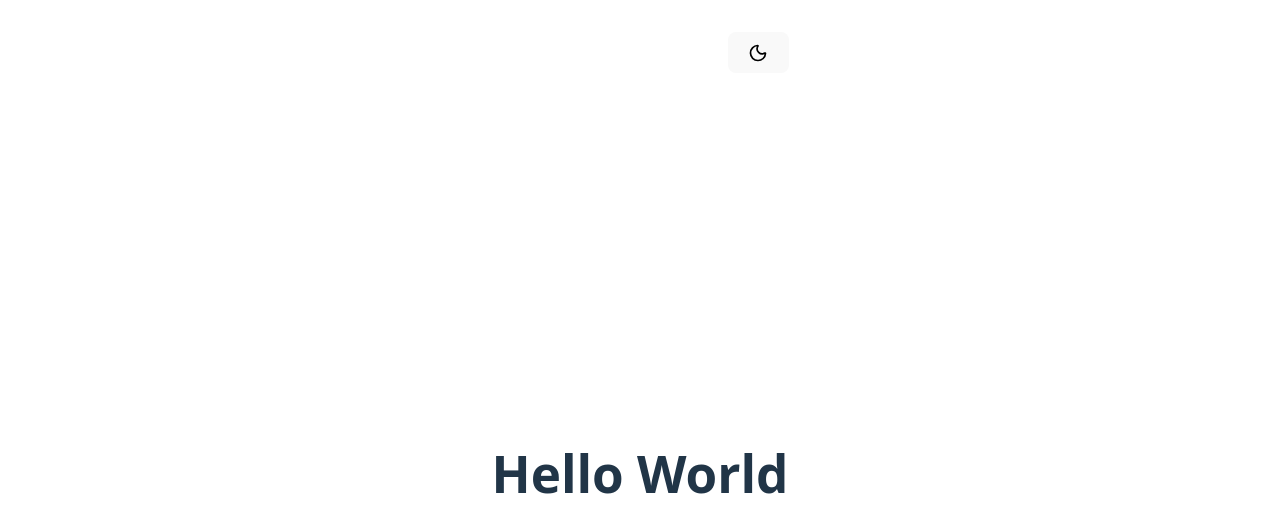
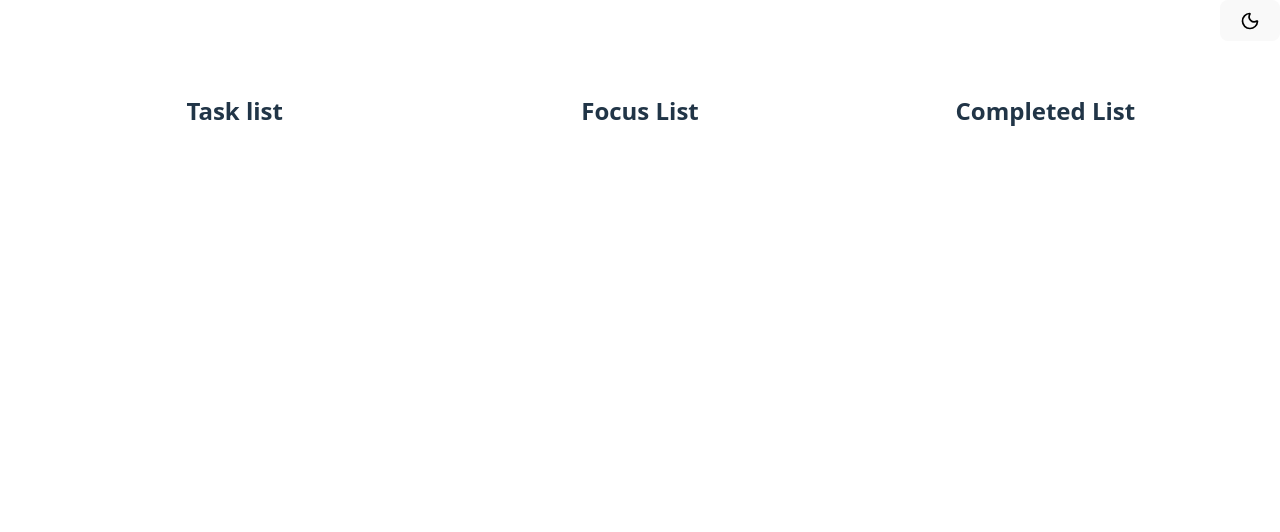
Before and after one commit to Occidi/dailyFocus, a React (Vite) app: page / in a window 1280 px wide. Shown: the top 532 px of the page. Built offline with nearby package versions, Linux system fonts and the light colour scheme.

Commit message:
changed the layout to 3 boxes that will contains the 3 lists

```diff
--- a/src/App.css
+++ b/src/App.css
@@ -1,4 +1,9 @@
 #root {
+  margin: 0;
+  padding: 0;
+}
+
+.app-container {
   max-width: 1280px;
   margin: 0 auto;
   padding: 2rem;
--- a/src/App.jsx
+++ b/src/App.jsx
@@ -4,12 +4,29 @@ import ThemeToggle from "./components/ThemeToggle.jsx";
 function App() {
   return (
     <>
-      <div className="flex justify-end">
-        <ThemeToggle />
-      </div>
-      <div className="flex justify-center items-center h-screen">
-        <h1 className="text-4xl font-bold">Hello World</h1>
-      </div>
+      <header className="w-full">
+        <div className="max-w-7xl mx-auto px-4 py-4 flex justify-end">
+          <ThemeToggle />
+        </div>
+      </header>
+
+      <main className="w-full flex-1">
+        <div className="app-container">
+          <div className="grid grid-cols-3 gap-6">
+            <section className="rounded-lg p-6 shadow-sm bg-white/10 dark:bg-black/20">
+              <h2 className="text-xl font-semibold">Task list</h2>
+            </section>
+
+            <section className="rounded-lg p-6 shadow-sm bg-white/10 dark:bg-black/20 min-h-[10rem]">
+              <h2 className="text-xl font-semibold">Focus List</h2>
+            </section>
+
+            <section className="rounded-lg p-6 shadow-sm bg-white/10 dark:bg-black/20 min-h-[10rem]">
+              <h2 className="text-xl font-semibold">Completed List</h2>
+            </section>
+          </div>
+        </div>
+      </main>
     </>
   );
 }
--- a/src/components/ThemeToggle.jsx
+++ b/src/components/ThemeToggle.jsx
@@ -1,17 +1,17 @@
-import { useTheme } from '../context';
-import { Sun, Moon } from 'lucide-react';
+import { useTheme } from "../context";
+import { Sun, Moon } from "lucide-react";
 
 export default function ThemeToggle() {
   const { theme, toggleTheme } = useTheme();
 
-    const Icon = theme === 'dark' ? Sun : Moon;
-    const iconClass = theme === 'dark' ? 'text-yellow-300' : 'text-gray-800';
+  const Icon = theme === "dark" ? Sun : Moon;
+  const iconClass = theme === "dark" ? "text-yellow-300" : "text-gray-800";
 
   return (
     <button
       type="button"
       onClick={toggleTheme}
-            className="ml-4 p-2 rounded-md border bg-gray-100 dark:bg-gray-800 flex items-center justify-center"
+      className="p-2 rounded-md border bg-gray-100 dark:bg-gray-800 flex items-center justify-center"
       aria-label="Toggle theme"
       title="Toggle theme"
     >
--- a/src/index.css
+++ b/src/index.css
@@ -30,7 +30,8 @@ a:hover {
 body {
   margin: 0;
   display: flex;
-  place-items: center;
+  flex-direction: column;
+  align-items: stretch;
   min-width: 320px;
   min-height: 100vh;
 }
```
Lines whose indentation alone changed are shown as unchanged.
